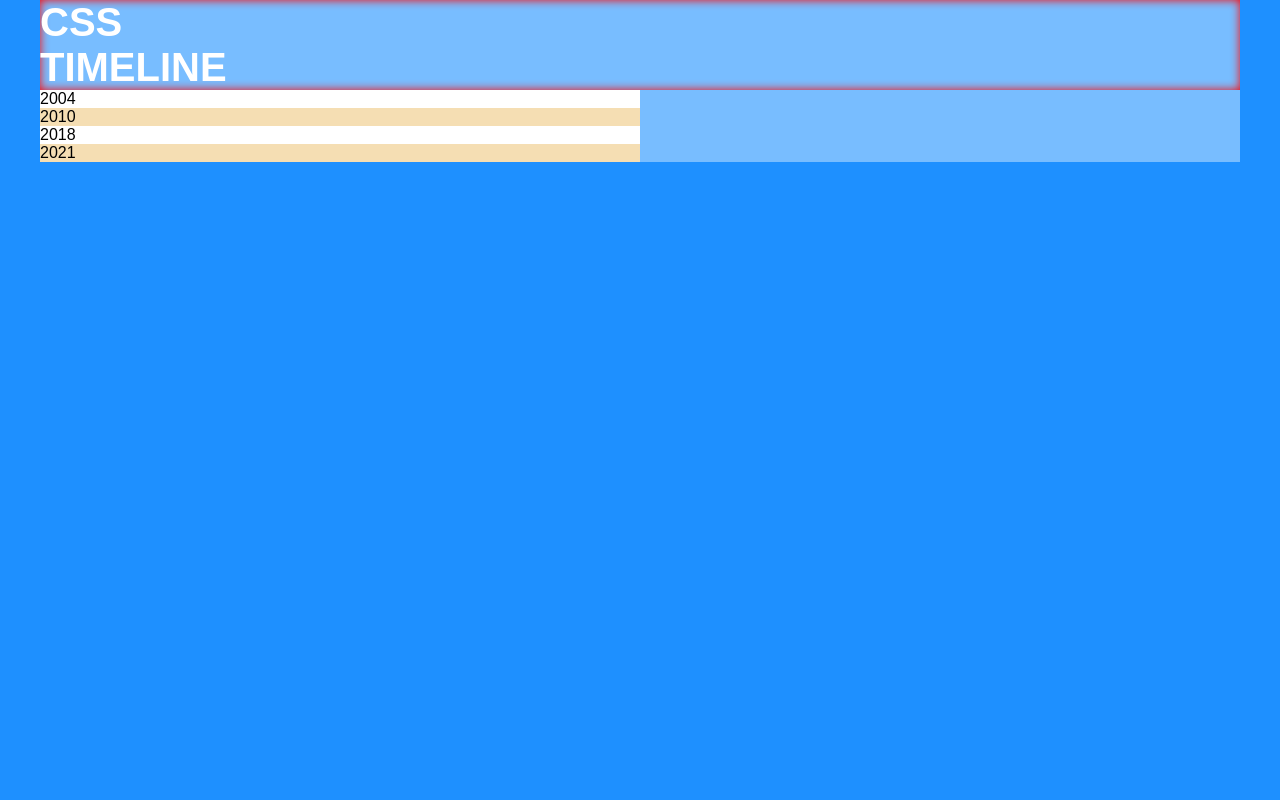
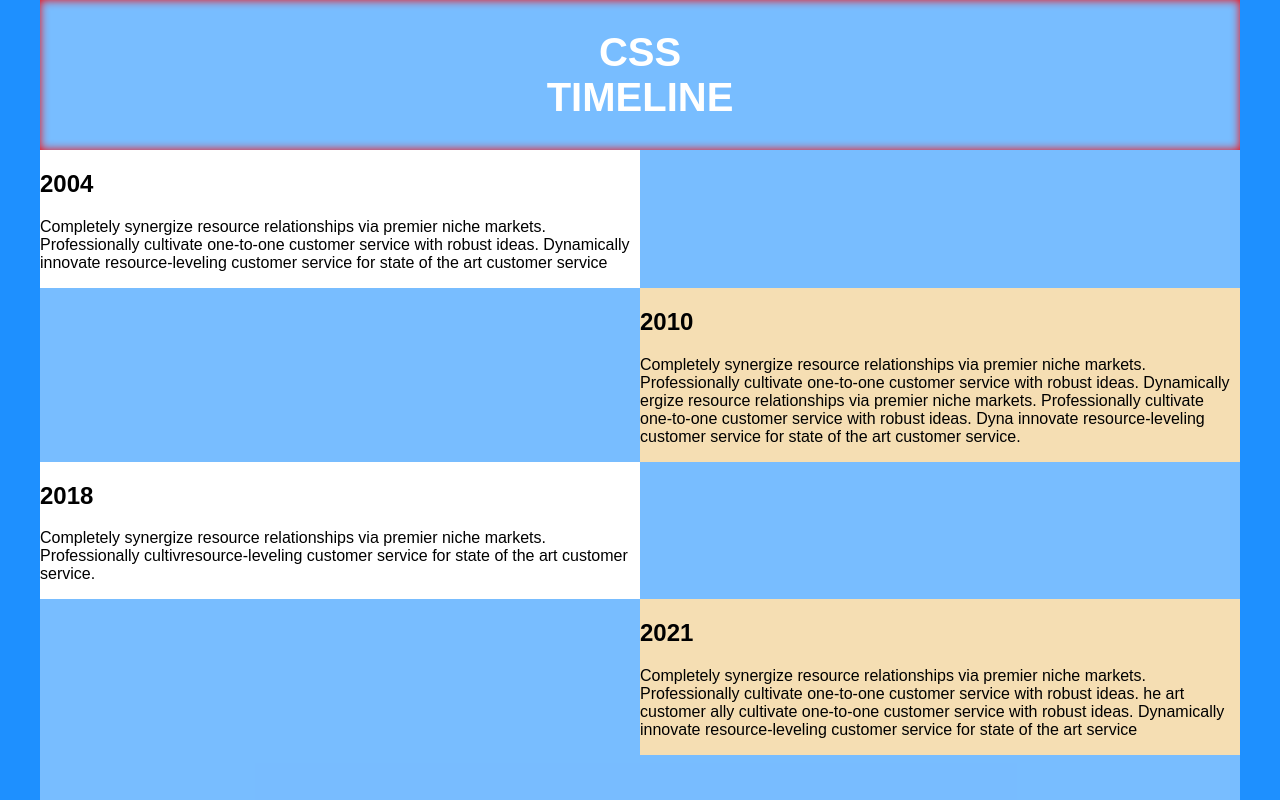
Before and after one commit to elfing91/TIMELINE, a plain HTML site: page index.html in a window 1280 px wide. Drawn offline with Linux system fonts and the light colour scheme.

Commit message:
오른쪽 정렬 문제는 margin-left:auto로 해결

```diff
--- a/index.html
+++ b/index.html
@@ -21,16 +21,20 @@
 
                 <ul class="card">
                     <li class="">
-                        2004
+                        <h2>2004</h2>
+                        <p>Completely synergize resource relationships via premier niche markets. Professionally cultivate one-to-one customer service with robust ideas. Dynamically innovate resource-leveling customer service for state of the art customer service</p>
                     </li>
                     <li class="">
-                        2010
+                       <h2>2010</h2>
+                       <p>Completely synergize resource relationships via premier niche markets. Professionally cultivate one-to-one customer service with robust ideas. Dynamically ergize resource relationships via premier niche markets. Professionally cultivate one-to-one customer service with robust ideas. Dyna innovate resource-leveling customer service for state of the art customer service. </p>
                     </li>
                     <li class="">
-                        2018
+                        <h2>2018</h2>
+                        <p>Completely synergize resource relationships via premier niche markets. Professionally cultivresource-leveling customer service for state of the art customer service. </p>
                     </li>
                     <li class="">
-                        2021
+                        <h2>2021</h2>
+                        <p>Completely synergize resource relationships via premier niche markets. Professionally cultivate one-to-one customer service with robust ideas. he art customer ally cultivate one-to-one customer service with robust ideas. Dynamically innovate resource-leveling customer service for state of the art service</p>
                     </li>
                 </ul>
 
--- a/style.css
+++ b/style.css
@@ -1,17 +1,22 @@
-body,ul,li,h1 {
+body,
+ul,
+li,
+h1 {
     margin: unset;
     padding: unset;
 }
+
 /*💖h1의 마진을 초기화하지 않는다면
-h1의 상하단 마진과 직계부모인 timeline-header의
+h1의 상하단 마진과 부모인 timeline-header, timeline,l_wrapper,body의
 마진병합현상이 나타난다*/
 
 
 /*타이포*/
-:root{
-    font-family: "Monteserrat",sans-serif;
+:root {
+    font-family: "Monteserrat", sans-serif;
 }
-li{
+
+li {
     list-style-type: none;
 }
 
@@ -19,7 +24,7 @@ li{
 /*레이아웃=>✨ l_wrapper는 레이아웃만 담당한다*/
 .l_wrapper {
     margin: 0 auto;
-    width:1200px;
+    width: 1200px;
 }
 
 /*컴포넌트*/
@@ -28,43 +33,48 @@ body {
     height: 100vh;
     width: 100%;
 }
-.timeline{
-    background-color: rgb(255 255 255 / .4); /*✨ rgb 코드=> rgb(rgb코드/투명도)*/
+
+.timeline {
+    background-color: rgb(255 255 255 / .4);
+    /*✨ rgb 코드=> rgb(rgb코드/투명도)*/
     margin: 0 auto;
+    height: 100vh;
 
 }
 
 .timeline-header {
-
+    margin: 0 auto;
+    text-align: center;
+    padding-top: 30px;
+    padding-bottom: 30px;
     box-shadow: inset 0 0 10px red;
 }
 
-h1{
+h1 {
     color: white;
     font-size: 40px;
     font-weight: bold;
 }
-.timeline-content{
+
+.timeline-content {}
+
+ul {
+    display: flex;
+    flex-flow: column;
 
 
 }
 
-ul{
-    background-color: white;
-    display: flex;
-    flex-flow: column;
+li:nth-child(even) {
+    margin-left: auto; /*💖왼쪽의 여백을 최대치로=>오른쪽 정렬 가능!!*/
+    background-color: wheat;
     width: 50%;
 
 
 }
 
-li:nth-child(even){
-    flex-flow:column-reverse;
-    background-color: wheat;
-
-
+li:nth-child(odd) {
+    flex-flow: column;
+    background-color: white;
+    width: 50%;
 }
-li:nth-child(odd){
-    flex-flow:column;
-    background-color: white;
-}
```
